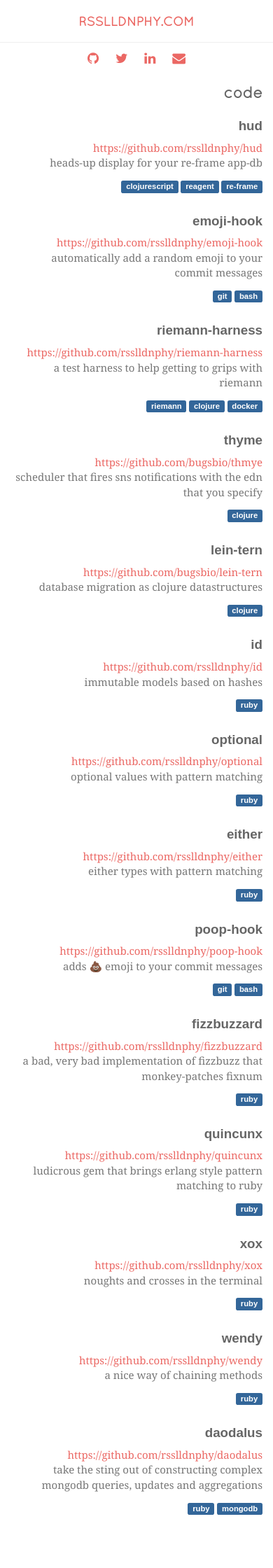
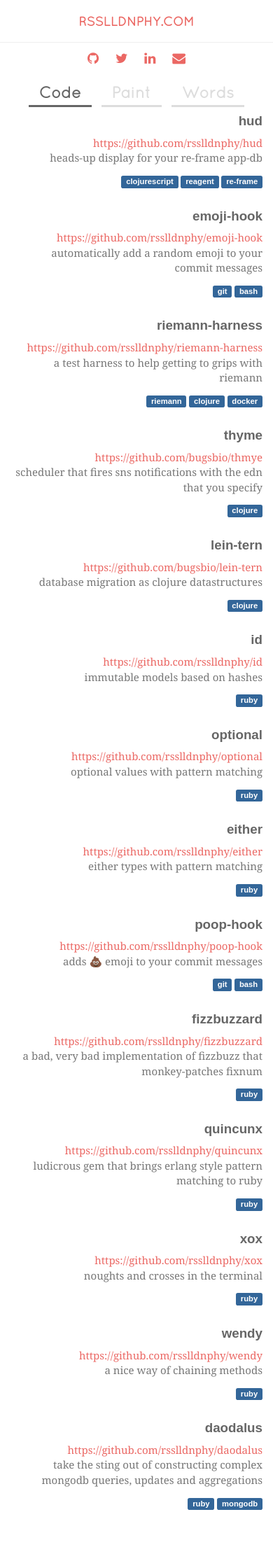
Before and after one commit to rsslldnphy/rsslldnphy.github.io, a Jekyll site: the page built from index.html, in a window 390 px wide. Shown: the top 2240 px of the page at 70% size. Built offline with Jekyll 4.4.1, drawn with Linux system fonts in a browser that asks for light colours; nearby versions of some CDN libraries; emoji names are drawn with the system emoji font; some web fonts are replaced.

Commit message:
some responsive stuff

```diff
--- a/_sass/_navbar.sass
+++ b/_sass/_navbar.sass
@@ -42,3 +42,32 @@ footer
   position: fixed
   bottom: 0
   background: white
+
+.section-tabs ul
+  list-style: none
+  width: 100%
+  text-align: center
+  padding-left: 0
+
+.section-tabs ul li
+  display: inline-block
+
+.section-tab-title
+  margin: 0
+  font-size: 1.5em
+  font-family: 'Quicksand'
+  padding: 0 15px 5px
+  margin: 0 5px
+  border-bottom: 3px solid #ddd
+
+.section-tab-title a
+  color: #ddd
+
+.section-tab-title a:hover, .section-tab-title a:active, .section-tab-title a:visited, .section-tab-title a:link
+  text-decoration: none
+
+.section-tab-title.active
+  border-bottom: 3px solid #666
+
+.section-tab-title.active a, .section-tab-title a:hover
+  color: #666
--- a/index.html
+++ b/index.html
@@ -2,8 +2,16 @@
 layout: default
 ---
 
-<div class="left-column col-md-3 col-md-offset-1">
-  <h1>code</h1>
+<div class="section-tabs visible-xs-block visible-sm-block">
+  <ul>
+    <li><h1 class="active section-tab-title"><a href="#code">Code</a></h1></li>
+    <li><h1 class="section-tab-title"><a href="#paint">Paint</a></h1></li>
+    <li><h1 class="section-tab-title"><a href="#words">Words</a></h1></li>
+  </ul>
+</div>
+
+<div id="code" class="tab-body left-column col-md-3 col-md-offset-1">
+  <h1 class="hidden-sm hidden-xs">code</h1>
   <div class="row">
     <div class="column-scroll col-md-12">
       <div class="column-inner">
@@ -26,8 +34,8 @@ layout: default
     </div>
   </div>
 </div>
-<div class="right-column col-md-4">
-  <h1>paint</h1>
+<div id="paint" class="tab-body right-column col-md-4">
+  <h1 class="hidden-sm hidden-xs">paint</h1>
   <div class="row">
     <div class="column-scroll col-md-12">
       <div class="column-inner">
@@ -41,8 +49,8 @@ layout: default
     </div>
   </div>
 </div>
-<div class="right-column col-md-3">
-  <h1>words</h1>
+<div id="words" class="tab-body right-column col-md-3">
+  <h1 class="hidden-sm hidden-xs">words</h1>
   <div class="row">
     <div class="column-scroll col-md-12">
       <div class="column-inner">
```
Also changed, not shown: _includes/footer.html (+15 -0 lines).
